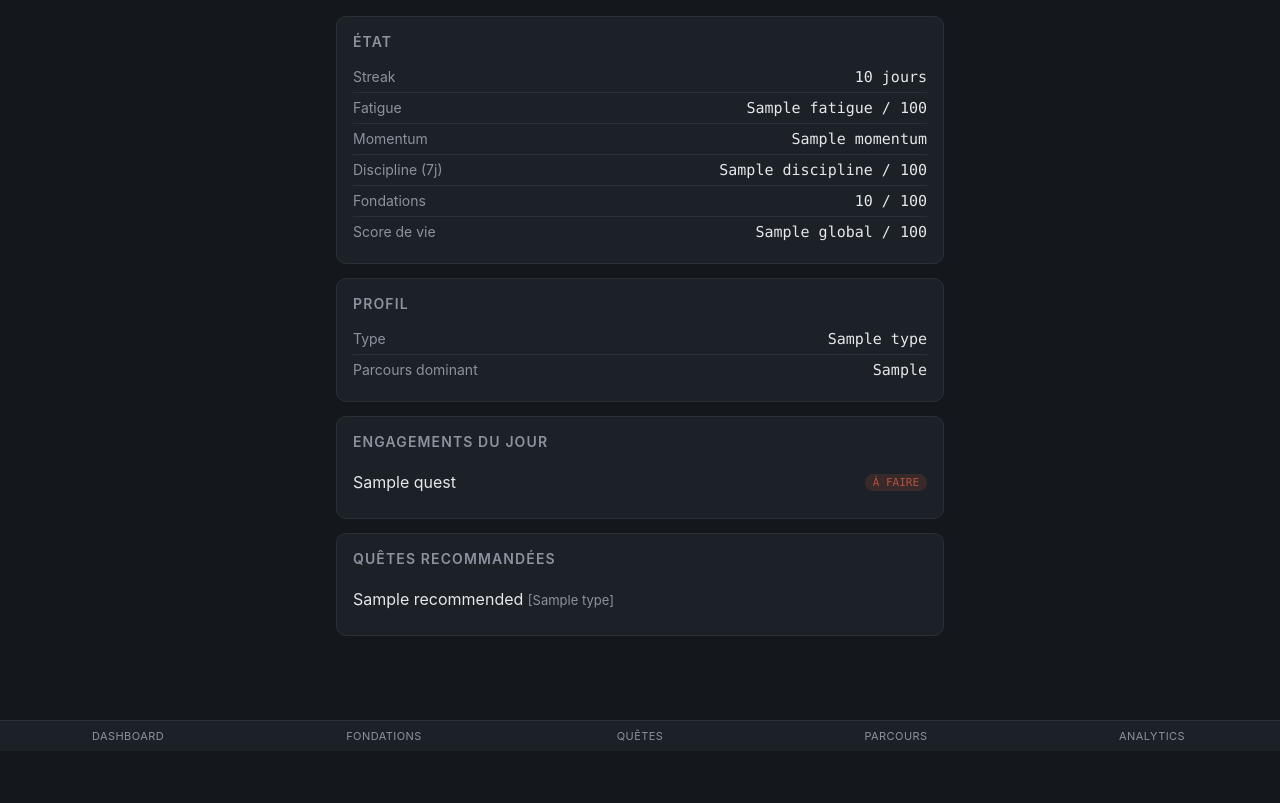
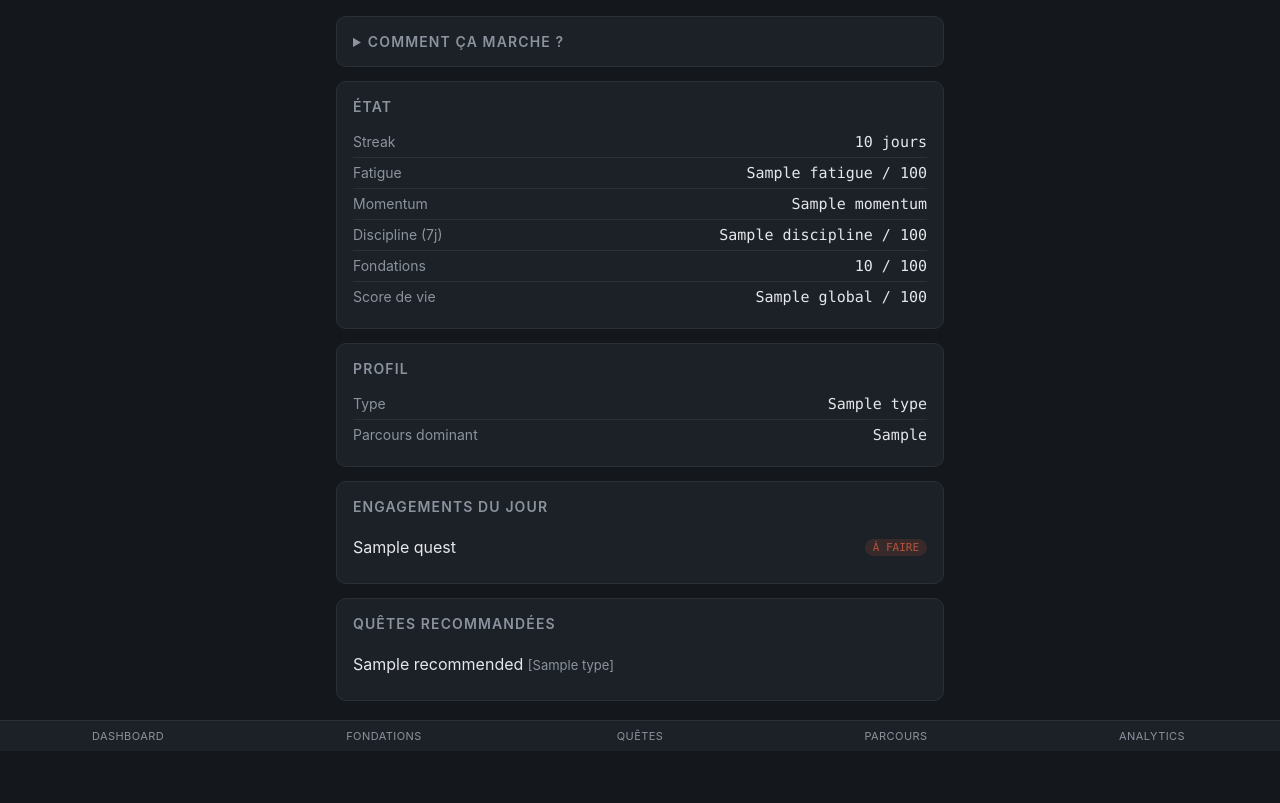
Before and after one commit to moussakabasa-cell/levelup-web, a Python web app: template templates/dashboard.html in a window 1280 px wide. Shown: the part 49-852 px from the top of the page. Before the commit the page ends 790 px from the top, so only its background shows below. Run offline with Jinja, Linux system fonts and the light colour scheme; the template is opened without the code that fills it: most values are stand-ins (such as "Sample title", 1, 10 or a date in 2020).

Commit message:
Ajout bloc explication du systeme sur le dashboard

```diff
--- a/templates/dashboard.html
+++ b/templates/dashboard.html
@@ -10,6 +10,21 @@
     {% endfor %}
   </div>
 {% endif %}
+
+<div class="card">
+  <details>
+    <summary style="cursor:pointer; font-size:14px; letter-spacing:0.08em; text-transform:uppercase; color:var(--text-dim); font-weight:600;">
+      Comment ça marche ?
+    </summary>
+    <div style="margin-top:14px; font-size:14px; line-height:1.6;">
+      <p><strong style="color:var(--accent);">Fondations</strong> — tes non-négociables du jour (prière, sommeil, sport...). Se remettent à zéro chaque nuit. Elles mesurent la stabilité de ta journée, pas une progression.</p>
+      <p><strong style="color:var(--accent);">Quêtes</strong> — des actions concrètes. DAILY se répètent chaque jour, PONCTUELLE sont ponctuelles (avec lieu/deadline si besoin). Une quête peut être liée à un jalon précis.</p>
+      <p><strong style="color:var(--accent);">Parcours</strong> — un domaine que tu suis dans la durée : avec deadline (un projet borné, ex. "Valider L2") ou sans (une compétence continue, ex. "Anglais"). Chaque parcours contient des <strong style="color:var(--accent);">jalons</strong> — des étapes concrètes que tu coches toi-même, jamais automatiquement.</p>
+      <p>Compléter une quête liée à un jalon ne le coche pas tout seul — l'app te dit juste "tu progresses vers ce jalon", et c'est toi qui décides si c'est vraiment acquis. C'est ce qui distingue ce système d'un simple tracker d'XP : la validation reste consciente.</p>
+      <p><strong style="color:var(--accent);">Analytics</strong> — regarde en arrière : jours actifs, jalons cochés dans le temps, évolution de ta discipline.</p>
+    </div>
+  </details>
+</div>
 
 <div class="card">
   <h2>État</h2>
```
